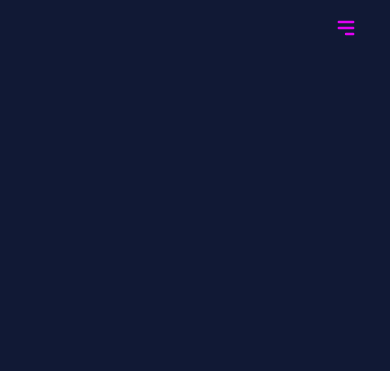
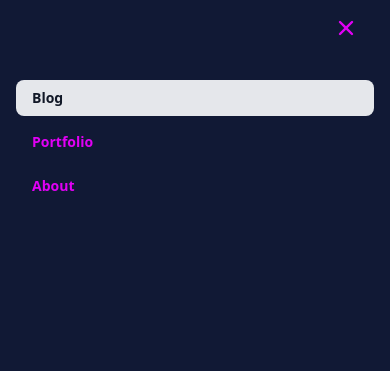
Before and after one commit to darkmatter18/v2, a Gatsby site: page / in a window 390 px wide. Both pictures are taken after a click on the button 346 px from the left and 28 px from the top of the page. Shown: the top 371 px of the page. Built offline with nearby package versions, Linux system fonts and the light colour scheme; Gatsby itself is replaced by a stand-in of ours.

Commit message:
feat: added new nav icon

```diff
--- a/src/components/sections/nav.js
+++ b/src/components/sections/nav.js
@@ -1,6 +1,9 @@
 import React from 'react';
+import clsx from 'clsx';
+import NavIcon from '../../icons/NavIcon';
 
 const Nav = () => {
+  const [isOpen, setIsOpen] = React.useState(false);
   return (
     <div className="w-full text-neon-violet z-11 fixed">
       {/* x-data="{ open: false }"*/}
@@ -11,24 +14,18 @@ const Nav = () => {
           <button
             className="md:hidden rounded-lg focus:outline-none
             focus:shadow-outline"
+            onClick={() => setIsOpen((open)=> !open)}
           >
-            <svg fill="currentColor" viewBox="0 0 20 20" className="w-6 h-6">
-              <path fillRule="evenodd"
-                d="M3 5a1 1 0 011-1h12a1 1 0 110 2H4a1 1 0 01-1-1zM3 10a1
-                1 0 011-1h12a1 1 0 110 2H4a1 1 0 01-1-1zM9 15a1 1 0
-                011-1h6a1 1 0 110 2h-6a1 1 0 01-1-1z"
-                clipRule="evenodd"/>
-              {/* <path x-show="open" fillRule="evenodd" d="M4.293 4.293a1
-               1 0 011.414 0L10 8.586l4.293-4.293a1 1 0 111.414 1.414L11.414
-                10l4.293 4.293a1 1 0 01-1.414 1.414L10 11.414l-4.293 4.293a1
-                 1 0 01-1.414-1.414L8.586 10 4.293 5.707a1 1 0 010-1.414z"
-                 clip-rule="evenodd"/>*/}
-            </svg>
+            <NavIcon open={isOpen} />
           </button>
         </div>
         {/*  :class="{'flex': open, 'hidden': !open}"*/}
-        <nav className="flex-col flex-grow pt-4 hidden
-         md:flex md:justify-end md:flex-row">
+        <nav
+          className={
+            clsx('flex-col', 'flex-grow', 'pt-4',
+                'md:flex md:justify-end md:flex-row',
+              isOpen ? 'flex' : 'hidden')
+          }>
           <a
             className="px-4 py-2 mt-2 text-sm font-semibold
              text-gray-900 bg-gray-200 rounded-lg dark-mode:bg-gray-700
--- /dev/null
+++ b/src/icons/NavIcon.js
@@ -0,0 +1,29 @@
+import React from 'react';
+import PropTypes from 'prop-types';
+
+const NavIcon = ({open}) => {
+  return (
+    <svg fill="currentColor" viewBox="0 0 20 20" className="w-6 h-6">
+      {open ? (
+        <path fillRule="evenodd" d="M4.293 4.293a1
+               1 0 011.414 0L10 8.586l4.293-4.293a1 1 0 111.414 1.414L11.414
+                10l4.293 4.293a1 1 0 01-1.414 1.414L10 11.414l-4.293 4.293a1
+                 1 0 01-1.414-1.414L8.586 10 4.293 5.707a1 1 0 010-1.414z"
+        clipRule="evenodd"/>
+      ): (
+        <path fillRule="evenodd"
+          d="M3 5a1 1 0 011-1h12a1 1 0 110 2H4a1 1 0 01-1-1zM3 10a1
+                1 0 011-1h12a1 1 0 110 2H4a1 1 0 01-1-1zM9 15a1 1 0
+                011-1h6a1 1 0 110 2h-6a1 1 0 01-1-1z"
+          clipRule="evenodd"/>
+      )}
+
+    </svg>
+  );
+};
+
+NavIcon.propTypes = {
+  open: PropTypes.bool.isRequired,
+};
+
+export default NavIcon;
```
